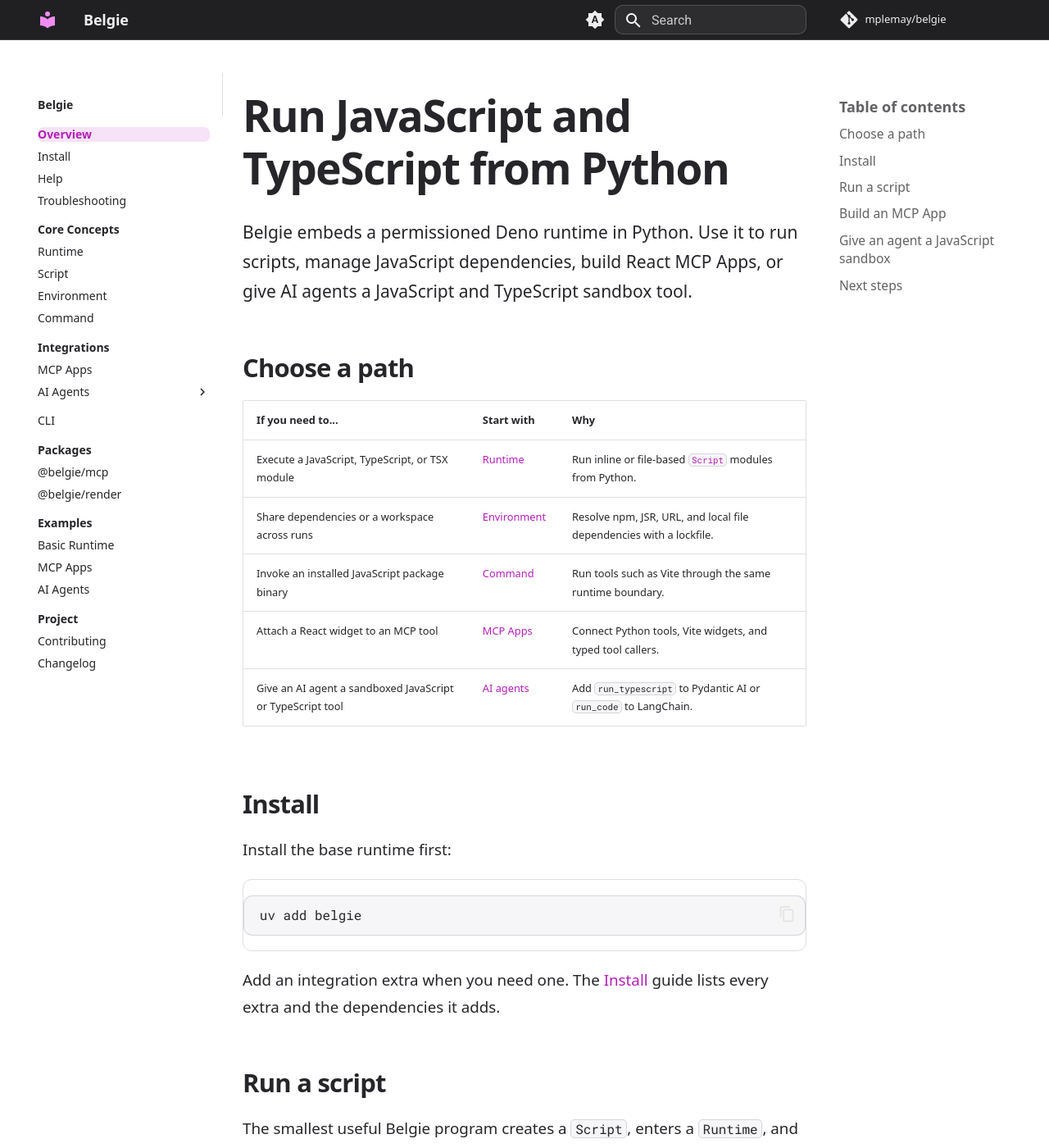
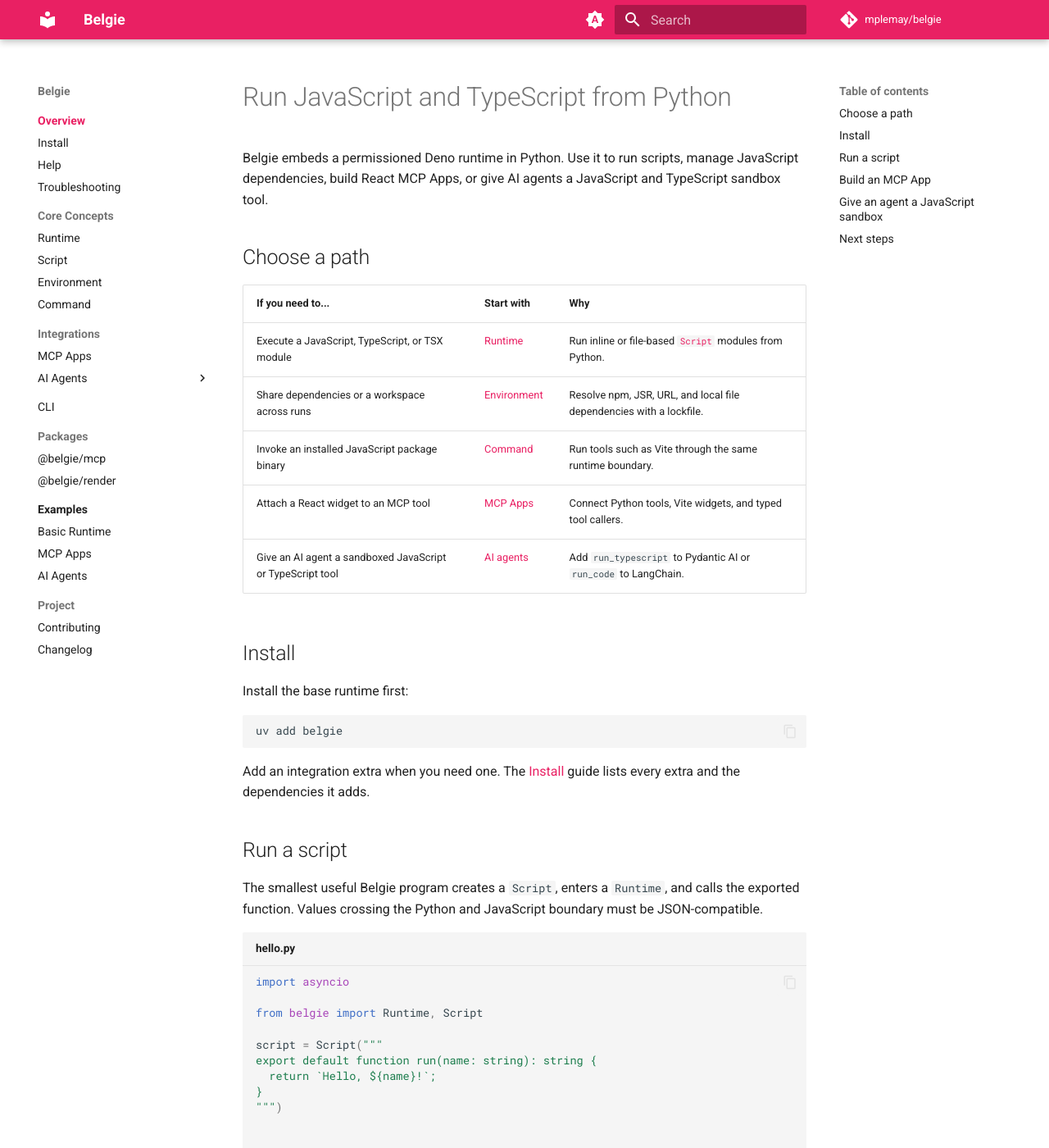
Before and after one commit to mplemay/belgie, an MkDocs documentation site: the page built from docs/index.md, in a window 1280 px wide and 1400 px high. Shown: the whole window at 82% size. Built offline with MkDocs 1.6.1 and Material for MkDocs 9.7.7, drawn with Linux system fonts in a browser that asks for light colours; comment, search, counter and statistics services are not loaded.

Commit message:
fix: restore Material docs typography via pydantic-ai tweaks.css (#132)
Co-authored-by: Cursor Agent <cursoragent@cursor.com>

```diff
--- a/docs/extra/tweaks.css
+++ b/docs/extra/tweaks.css
@@ -1,235 +1,82 @@
-:root {
-  --belgie-pink: #e520e9;
-  --belgie-pink-light: #f08cf1;
-  --belgie-pink-dark: #b51eb9;
-  --belgie-header: #202023;
-  --belgie-dark-bg: #171719;
-  --belgie-dark-surface: #202023;
-  --belgie-dark-code: #111114;
-  --belgie-dark-border: rgba(255, 255, 255, 0.14);
-  --belgie-light-border: rgba(15, 23, 42, 0.14);
+/* Revert hue value to that of pre mkdocs-material v9.4.0 */
+[data-md-color-scheme="slate"] {
+  --md-hue: 230;
+  --md-default-bg-color: hsla(230, 15%, 21%, 1);
 }
 
-[data-md-color-scheme="default"] {
-  --md-default-bg-color: #ffffff;
-  --md-default-fg-color: #26262a;
-  --md-default-fg-color--light: rgba(38, 38, 42, 0.72);
-  --md-default-fg-color--lighter: rgba(38, 38, 42, 0.48);
-  --md-primary-fg-color: var(--belgie-pink);
-  --md-primary-fg-color--light: var(--belgie-pink-light);
-  --md-accent-fg-color: var(--belgie-pink-dark);
-  --md-typeset-a-color: var(--belgie-pink-dark);
-  --md-code-bg-color: #f6f6f8;
-  --md-code-fg-color: #26262a;
+.hide {
+  display: none;
 }
 
-[data-md-color-scheme="slate"] {
-  --md-default-bg-color: var(--belgie-dark-bg);
-  --md-default-bg-color--light: var(--belgie-dark-surface);
-  --md-default-fg-color: rgba(245, 245, 247, 0.92);
-  --md-default-fg-color--light: rgba(245, 245, 247, 0.68);
-  --md-default-fg-color--lighter: rgba(245, 245, 247, 0.46);
-  --md-primary-fg-color: var(--belgie-pink);
-  --md-primary-fg-color--light: var(--belgie-pink-light);
-  --md-accent-fg-color: var(--belgie-pink-light);
-  --md-typeset-a-color: var(--belgie-pink-light);
-  --md-code-bg-color: var(--belgie-dark-code);
-  --md-code-fg-color: rgba(245, 245, 247, 0.92);
+.text-center {
+  text-align: center;
 }
 
-body,
-.md-typeset {
-  font-family: ui-sans-serif, system-ui, -apple-system, BlinkMacSystemFont, "Segoe UI", sans-serif;
+img.index-header {
+  width: 70%;
+  max-width: 500px;
+  margin: auto;
 }
 
-.md-header {
-  background: var(--belgie-header);
-  border-bottom: 1px solid var(--belgie-dark-border);
-  box-shadow: none;
+.pydantic-pink {
+  color: #FF007F;
 }
 
-.md-header__button,
-.md-header__topic,
-.md-header .md-source,
-.md-header .md-header__button.md-logo {
-  color: rgba(255, 255, 255, 0.92);
+.team-blue {
+  color: #0072CE;
 }
 
-.md-header .md-header__button.md-logo {
-  color: var(--belgie-pink-light);
+.secure-green {
+  color: #00A86B;
 }
 
-.md-header__topic {
-  font-weight: 650;
-  letter-spacing: -0.01em;
+.shapes-orange {
+  color: #FF7F32;
 }
 
-.md-search__form {
-  background: rgba(255, 255, 255, 0.06);
-  border: 1px solid rgba(255, 255, 255, 0.18);
-  border-radius: 0.5rem;
+.puzzle-purple {
+  color: #652D90;
 }
 
-.md-search__input,
-.md-search__input::placeholder {
-  color: rgba(255, 255, 255, 0.76);
+.wheel-gray {
+  color: #6E6E6E;
 }
 
-.md-main__inner {
-  margin-top: 2rem;
+.vertical-middle {
+  vertical-align: middle;
 }
 
-.md-content {
-  max-width: 50rem;
+.text-emphasis {
+  font-size: 1rem;
+  font-weight: 300;
+  font-style: italic;
 }
 
-.md-typeset {
-  font-size: 0.94rem;
-  line-height: 1.75;
+.filename a:hover {
+  text-decoration: underline;
 }
 
-.md-typeset h1,
-.md-typeset h2,
-.md-typeset h3 {
-  color: var(--md-default-fg-color);
-  font-weight: 650;
-  letter-spacing: -0.025em;
+#version-notice {
+  margin-bottom: 10px;
 }
 
-.md-typeset h1 {
-  margin-top: 0;
-  margin-bottom: 1.5rem;
-  font-size: 2.65rem;
-  line-height: 1.2;
+.mermaid {
+  text-align: center;
 }
 
-.md-typeset h2 {
-  margin-top: 2.75rem;
-  font-size: 1.55rem;
-  line-height: 1.3;
+.md-search__input::-webkit-search-decoration,
+.md-search__input::-webkit-search-cancel-button,
+.md-search__input::-webkit-search-results-button,
+.md-search__input::-webkit-search-results-decoration {
+  -webkit-appearance:none;
 }
 
-.md-typeset h3 {
-  margin-top: 2rem;
-  font-size: 1.15rem;
+.md-search-result__article {
+  padding-bottom: .55em;
 }
 
-.md-typeset h1:first-child + p {
-  font-size: 1.05rem;
-  line-height: 1.7;
+.ais-SearchBox-form {
+  display: flex;
+  flex-direction: row;
+  gap: 10px;
 }
-
-.md-typeset a {
-  text-underline-offset: 0.15em;
-}
-
-.md-typeset a:hover {
-  color: var(--md-accent-fg-color);
-}
-
-.md-sidebar {
-  padding-top: 1.5rem;
-}
-
-.md-sidebar--primary {
-  border-right: 1px solid var(--belgie-light-border);
-}
-
-[data-md-color-scheme="slate"] .md-sidebar--primary,
-[data-md-color-scheme="slate"] .md-sidebar--secondary {
-  border-color: var(--belgie-dark-border);
-}
-
-.md-nav__title {
-  font-weight: 650;
-}
-
-.md-nav__link {
-  border-radius: 0.35rem;
-}
-
-.md-sidebar--primary .md-nav__item--section > .md-nav__link,
-.md-sidebar--primary .md-nav__title {
-  color: var(--md-default-fg-color);
-}
-
-.md-sidebar--primary .md-nav__item--section > .md-nav__link {
-  margin-top: 0.7rem;
-  font-weight: 650;
-}
-
-.md-sidebar--primary .md-nav__link--active {
-  background: color-mix(in srgb, var(--md-accent-fg-color) 12%, transparent);
-  color: var(--md-accent-fg-color);
-  font-weight: 650;
-}
-
-.md-sidebar--secondary .md-nav__title {
-  font-size: 0.9rem;
-}
-
-.md-sidebar--secondary .md-nav__link {
-  color: var(--md-default-fg-color--light);
-  font-size: 0.78rem;
-  line-height: 1.45;
-}
-
-.md-sidebar--secondary .md-nav__link--active,
-.md-sidebar--secondary .md-nav__link:hover {
-  color: var(--md-accent-fg-color);
-}
-
-.md-typeset code {
-  border: 1px solid var(--belgie-light-border);
-  border-radius: 0.25rem;
-}
-
-[data-md-color-scheme="slate"] .md-typeset code {
-  border-color: var(--belgie-dark-border);
-}
-
-.md-typeset pre > code,
-.md-typeset .highlight {
-  border: 1px solid var(--belgie-light-border);
-  border-radius: 0.55rem;
-}
-
-[data-md-color-scheme="slate"] .md-typeset pre > code,
-[data-md-color-scheme="slate"] .md-typeset .highlight {
-  border-color: var(--belgie-dark-border);
-}
-
-.md-clipboard {
-  color: var(--md-default-fg-color--light);
-}
-
-.md-clipboard:hover {
-  color: var(--md-accent-fg-color);
-}
-
-.md-typeset .admonition,
-.md-typeset details {
-  border: 1px solid var(--belgie-light-border);
-  border-left: 0.2rem solid var(--md-accent-fg-color);
-  border-radius: 0.45rem;
-  box-shadow: none;
-}
-
-[data-md-color-scheme="slate"] .md-typeset .admonition,
-[data-md-color-scheme="slate"] .md-typeset details {
-  border-color: var(--belgie-dark-border);
-  border-left-color: var(--md-accent-fg-color);
-  background: var(--belgie-dark-surface);
-}
-
-@media screen and (max-width: 76.25em) {
-  .md-main__inner {
-    margin-top: 1.5rem;
-  }
-}
-
-@media screen and (max-width: 60em) {
-  .md-typeset h1 {
-    font-size: 2.2rem;
-  }
-}
```
